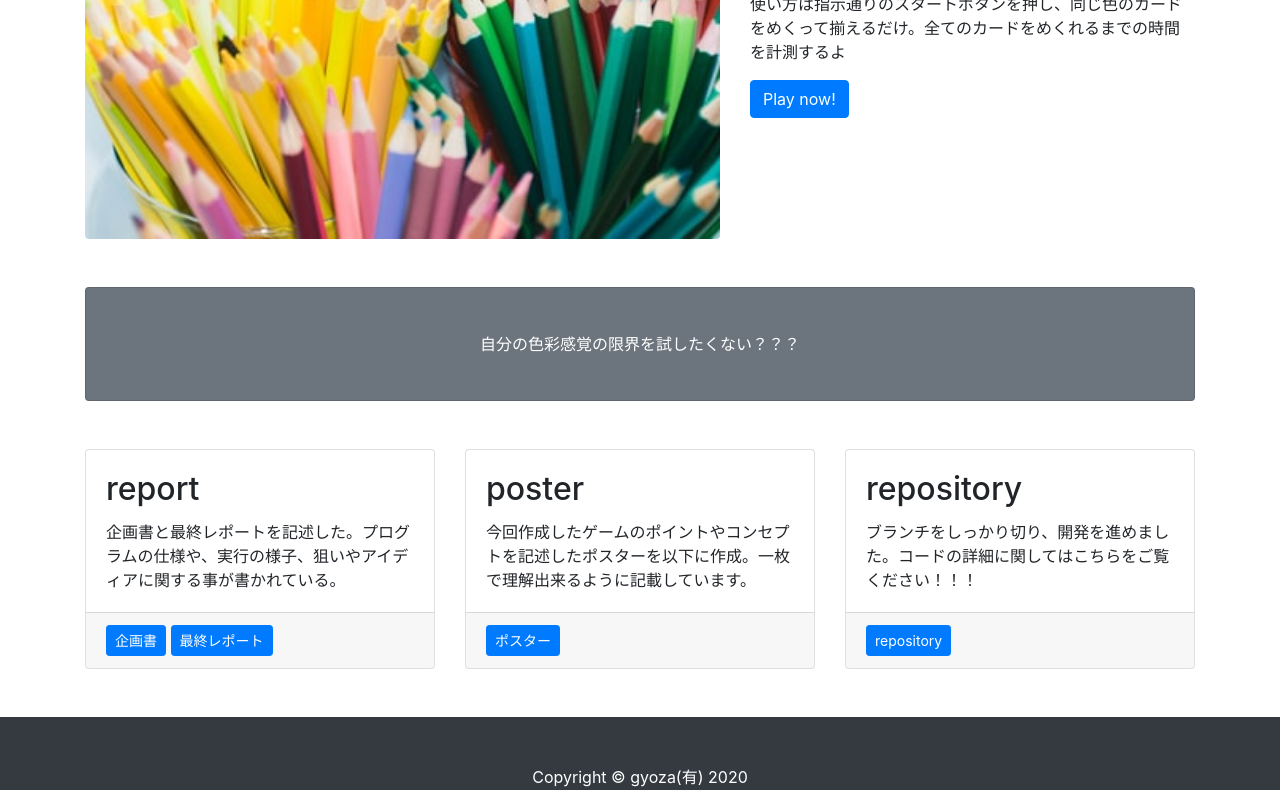
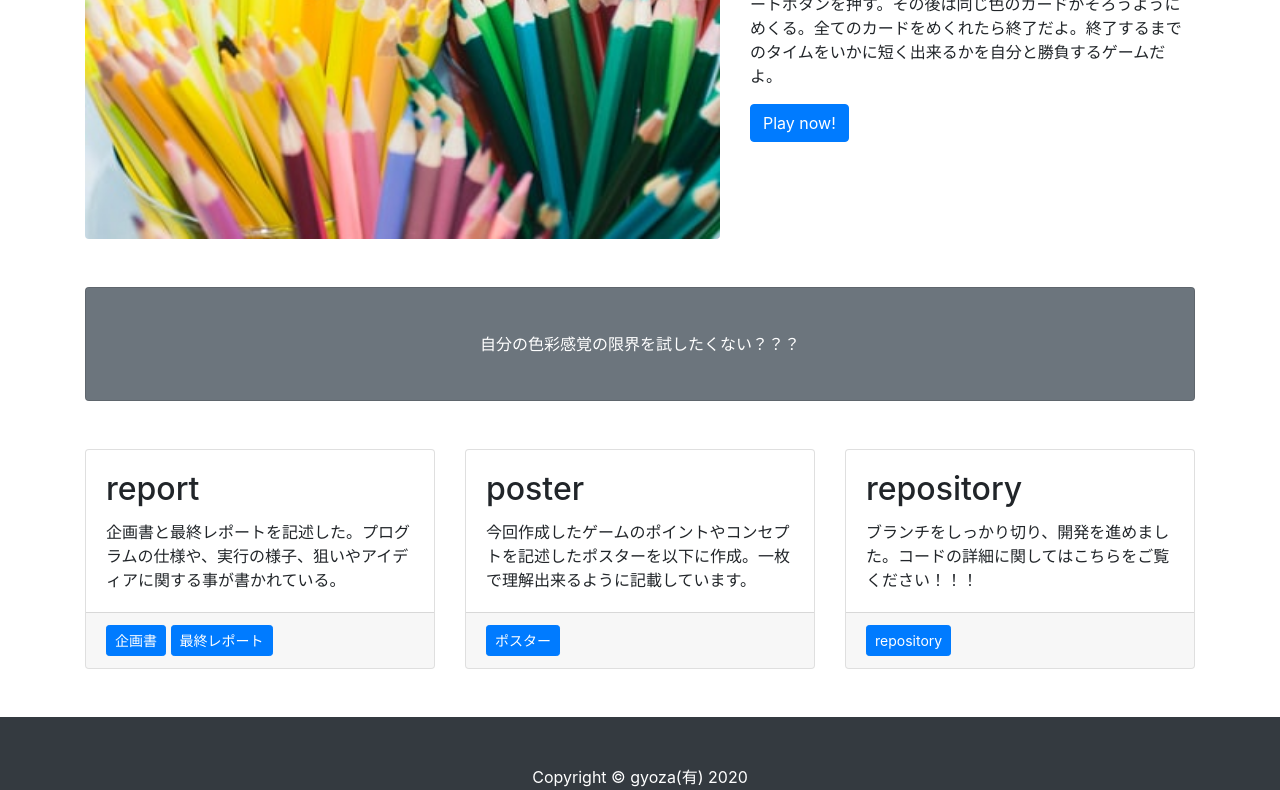
Before and after one commit to kayo289/color_game_web, a website: page index.html in a window 1280 px wide. Shown: the part 289-1079 px from the top of the page. Drawn offline with Linux system fonts and the light colour scheme.

Commit message:
change how to use

```diff
--- a/index.html
+++ b/index.html
@@ -41,7 +41,7 @@
       <!-- /.col-lg-8 -->
       <div class="col-lg-5">
         <h1 class="font-weight-light">色神経衰弱</h1>
-        <p>使い方は指示通りのスタートボタンを押し、同じ色のカードをめくって揃えるだけ。全てのカードをめくれるまでの時間を計測するよ</p>
+        <p>使い方は次のステップの通りだ。プログラムの実行後、スタートボタンを押す。その後は同じ色のカードがそろうようにめくる。全てのカードをめくれたら終了だよ。終了するまでのタイムをいかに短く出来るかを自分と勝負するゲームだよ。</p>
         <a class="btn btn-primary" href="game.zip">Play now!</a>
       </div>
       <!-- /.col-md-4 -->
```
